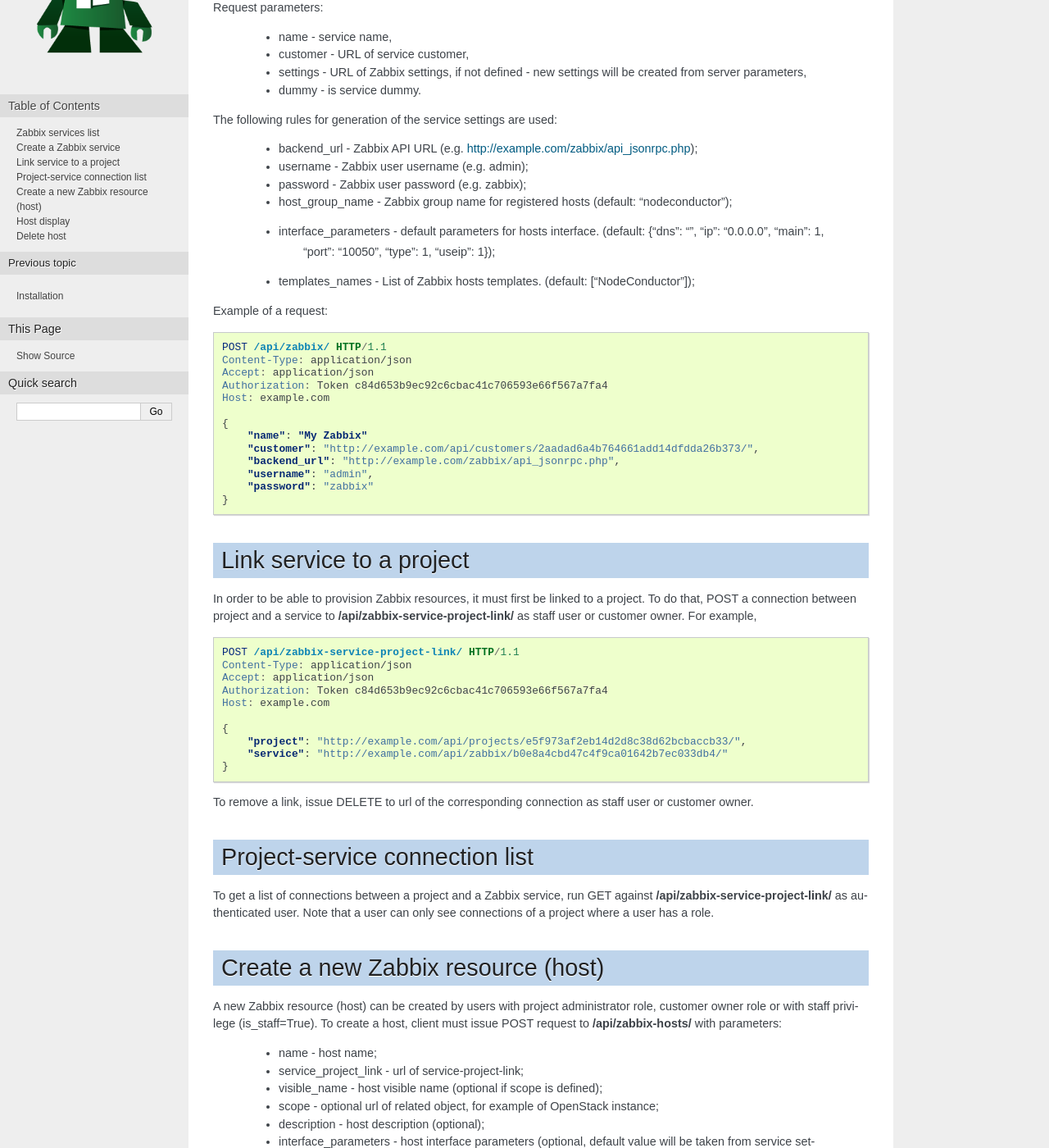
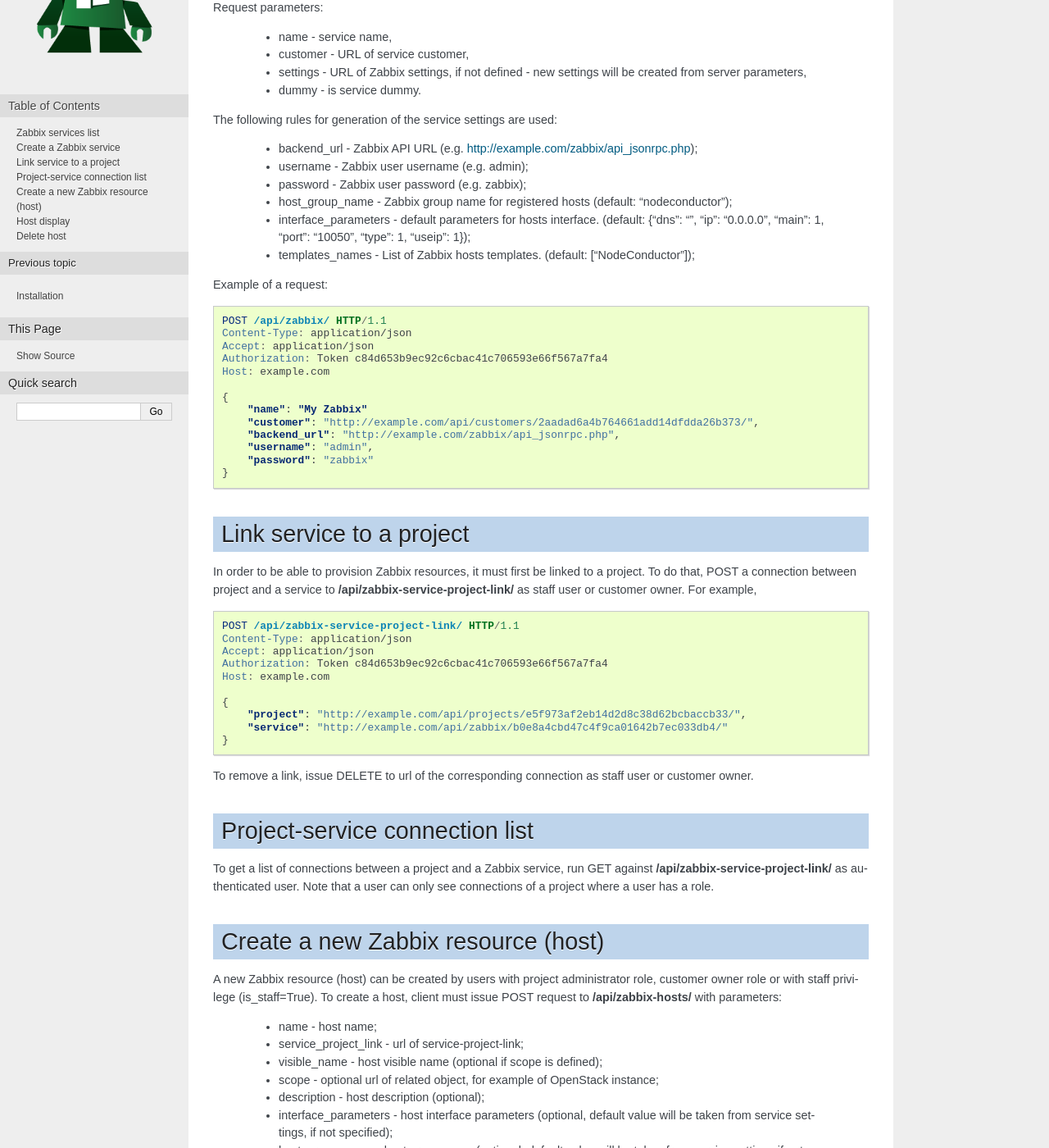
Before and after one commit to opennode/waldur-zabbix, a Sphinx documentation site: the page built from docs/api.rst, in a window 1280 px wide and 1400 px high, scrolled down 260 px. Shown: the whole window at 82% size. Built offline with Sphinx 7.4.7, drawn with Linux system fonts in a browser that asks for light colours; the version number is read from the project's files by our own code; part of the change alters nothing that is shown; some of the changed text lies outside the part shown.

```diff
--- a/docs/api.rst
+++ b/docs/api.rst
@@ -22,8 +22,7 @@ The following rules for generation of the service settings are used:
  - username - Zabbix user username (e.g. admin);
  - password - Zabbix user password (e.g. zabbix);
  - host_group_name - Zabbix group name for registered hosts (default: "nodeconductor");
- - interface_parameters - default parameters for hosts interface. (default: {"dns": "", "ip": "0.0.0.0", "main": 1,
-                          "port": "10050", "type": 1, "useip": 1});
+ - interface_parameters - default parameters for hosts interface. (default: {"dns": "", "ip": "0.0.0.0", "main": 1, "port": "10050", "type": 1, "useip": 1});
  - templates_names - List of Zabbix hosts templates. (default: ["NodeConductor"]);
 
 
@@ -90,10 +89,10 @@ parameters:
  - interface_parameters - host interface parameters (optional, default value will be taken from service settings, if
    not specified);
  - host_group_name - host group name (optional, default value will be taken from service settings if not specified);
- - templates - optional list of template urls.
+ - templates - list of template urls (optional, default value will be taken from service settings if not specified).
 
 
- Example of a valid request:
+Example of a valid request:
 
 .. code-block:: http
 
```
